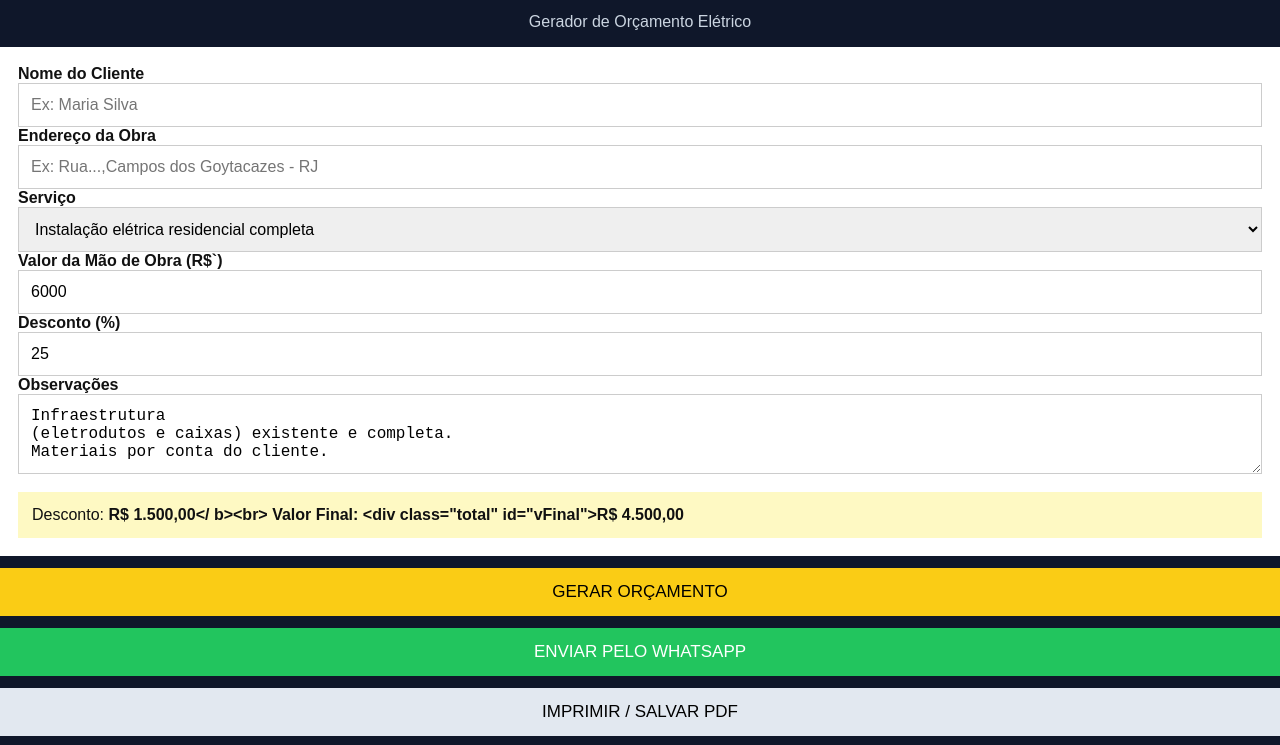
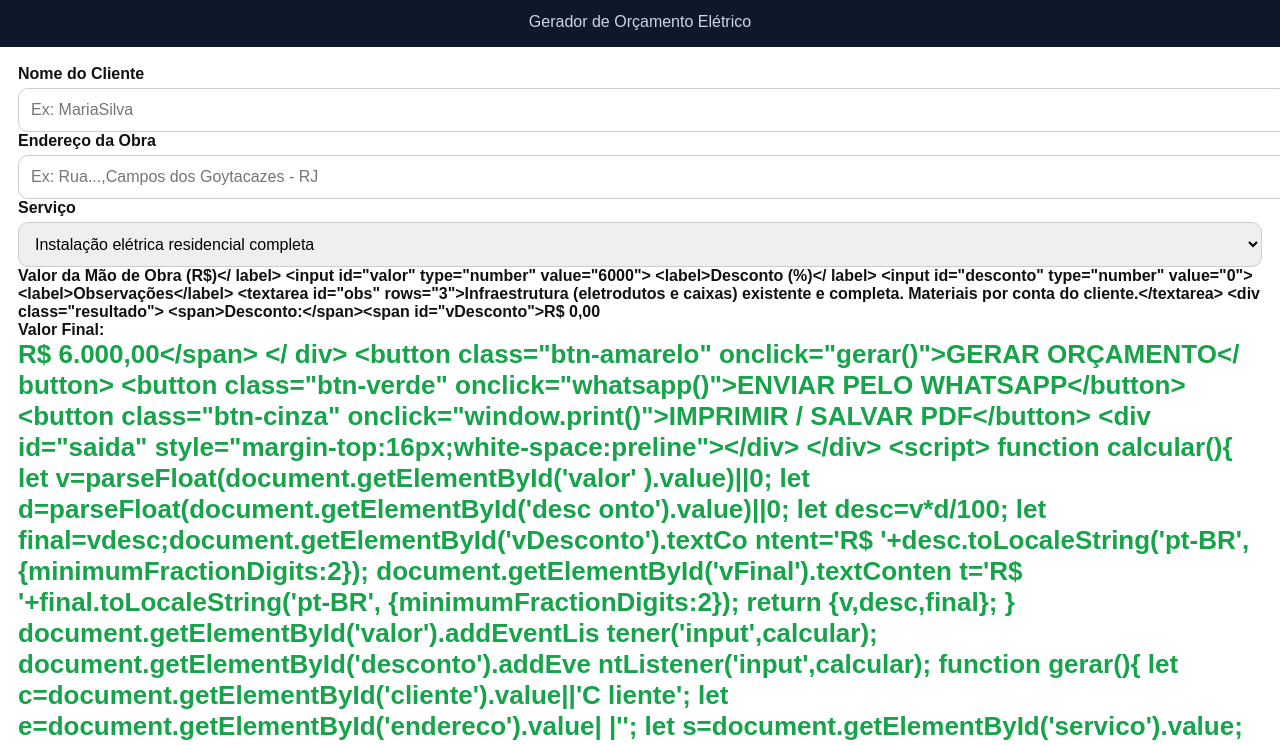
Before and after one commit to andersonsilva199154-maker/ELETRO-INTELIGENCE, a plain HTML site: page index.html in a window 1280 px wide. Shown: the part 40-785 px from the top of the page. Drawn offline with Linux system fonts and the light colour scheme.

Commit message:
Update index.html

```diff
--- a/index.html
+++ b/index.html
@@ -2,32 +2,41 @@
 <html lang="pt-BR">
 <head>
 <meta charset="UTF-8">
-<meta name="viewport" content="width=devicewidth, initial-scale=1.0">
+<meta name="viewport"
+content="width=device-width, initialscale=1.0">
 <title>Eletro Inteligência - Orçamento</title>
 <style>
-body{font-family:Arial,sansserif;background:#0f172a;color:#fff;margin:0;pad
-ding:16px}
+body{font-family:Arial,sansserif;background:#0f172a;color:#fff;margin:0;p
+1.
+2.
+3.
+4.
+5.
+6.
+7.adding:16px}
 .card{background:#fff;color:#111;borderradius:16px;padding:18px;maxwidth:520px;margin:auto}
 h1{color:#facc15;text-align:center;margin:0}
 p.sub{text-align:center;color:#cbd5e1}
 label{font-weight:bold;display:block;margintop:12px}
-input,select,textarea{width:100%;padding:12px;b
-order-radius:10px;border:1px solid #ccc;margintop:5px;box-sizing:border-box;font-size:16px}
-button{width:100%;padding:14px;border:none;bor
-der-radius:12px;font-size:17px;fontweight:bold;margin-top:12px;cursor:pointer}
+input,select,textarea{width:100%;padding:12px;
+border-radius:10px;border:1px solid
+#ccc;margin-top:5px;box-sizing:borderbox;font-size:16px}
+button{width:100%;padding:14px;border:none;
+border-radius:12px;font-size:17px;fontweight:bold;margin-top:12px;cursor:pointer}
 .btn-amarelo{background:#facc15}
 .btn-verde{background:#22c55e;color:#fff}
 .btn-cinza{background:#e2e8f0}
-.resultado{background:#fef9c3;borderradius:12px;padding:14px;margin-top:14px}
-.total{font-size:26px;fontweight:bold;color:#16a34a}
+.resultado{background:#fef9c3;borderradius:12px;padding:14px;margin-top:14px}.total{font-size:26px;fontweight:bold;color:#16a34a;display:block}
 </style>
 </head>
 <body>
 <h1>Õ ELETRO INTELIGÊNCIA</h1>
-<p class="sub">Gerador de Orçamento Elétrico</
-p>
-<div class="card"><label>Nome do Cliente</label>
-<input id="cliente" placeholder="Ex: Maria Silva">
+<p class="sub">Gerador de Orçamento
+Elétrico</p>
+<div class="card">
+<label>Nome do Cliente</label>
+<input id="cliente" placeholder="Ex: Maria
+Silva">
 <label>Endereço da Obra</label>
 <input id="endereco" placeholder="Ex: Rua...,
 Campos dos Goytacazes - RJ">
@@ -35,83 +44,79 @@ Campos dos Goytacazes - RJ">
 <select id="servico">
 <option>Instalação elétrica residencial
 completa</option>
-<option>Instalação de padrão de entrada</
-option>
+<option>Instalação de padrão de entrada</option>
 <option>Montagem de QDC / Quadro de
 distribuição</option>
-<option>Passagem de cabos / fiação</option>
-<option>Instalação de tomadas e interruptores</
+<option>Passagem de cabos / fiação</
 option>
+<option>Instalação de tomadas e
+interruptores</option>
 <option>Outro serviço</option>
-</select><label>Valor da Mão de Obra (R$`)</label>
-<input id="valor" type="number" value="6000"
-oninput="calcular()">
-<label>Desconto (%)</label>
-<input id="desconto" type="number" value="25"
-oninput="calcular()">
-<label>Observações</label>
-<textarea id="obs" rows="3">Infraestrutura
-(eletrodutos e caixas) existente e completa.
-Materiais por conta do cliente.</textarea>
-<div class="resultado">
-Desconto: <b id="vDesconto">R$ 1.500,00&lt;/
-b&gt;&lt;br&gt; Valor Final: &lt;div class="total"
-id="vFinal"&gt;R$ 4.500,00</div>
-</div><button class="btn-amarelo"
-onclick="gerar()">GERAR ORÇAMENTO</button>
-<button class="btn-verde"
-onclick="whatsapp()">ENVIAR PELO
-WHATSAPP</button>
-<button class="btn-cinza"
-onclick="window.print()">IMPRIMIR / SALVAR
-PDF</button>
-<div id="saida" style="margin-top:16px;whitespace:pre-line"></div>
-</div>
-<script>
-function calcular(){
-let
-v=parseFloat(document.getElementById('valor').v
-alue)||0;
-let
-d=parseFloat(document.getElementById('desconto').value)||0;
-let desc=v*d/100;
-let final=v-desc;
-document.getElementById('vDesconto').innerText
-='R$ '+desc.toLocaleString('pt-BR',
+</select>
+<label>Valor da Mão de Obra (R$)&lt;/
+label&gt; &lt;input id="valor" type="number"
+value="6000"&gt; &lt;label&gt;Desconto (%)&lt;/
+label&gt; &lt;input id="desconto"
+type="number" value="0"&gt;
+&lt;label&gt;Observações&lt;/label&gt;
+&lt;textarea id="obs"
+rows="3"&gt;Infraestrutura (eletrodutos e
+caixas) existente e completa. Materiais por
+conta do cliente.&lt;/textarea&gt; &lt;div
+class="resultado"&gt; &lt;span&gt;Desconto:&lt;/span&gt;&lt;span id="vDesconto"&gt;R$
+0,00</span><br>
+<span>Valor Final: </span><span class="total"
+id="vFinal">R$ 6.000,00&lt;/span&gt; &lt;/
+div&gt; &lt;button class="btn-amarelo"
+onclick="gerar()"&gt;GERAR ORÇAMENTO&lt;/
+button&gt; &lt;button class="btn-verde"
+onclick="whatsapp()"&gt;ENVIAR PELO
+WHATSAPP&lt;/button&gt; &lt;button
+class="btn-cinza"
+onclick="window.print()"&gt;IMPRIMIR /
+SALVAR PDF&lt;/button&gt; &lt;div id="saida"
+style="margin-top:16px;white-space:preline"&gt;&lt;/div&gt; &lt;/div&gt; &lt;script&gt;
+function calcular(){ let
+v=parseFloat(document.getElementById('valor'
+).value)||0; let
+d=parseFloat(document.getElementById('desc
+onto').value)||0; let desc=v*d/100; let final=vdesc;document.getElementById('vDesconto').textCo
+ntent='R$ '+desc.toLocaleString('pt-BR',
 {minimumFractionDigits:2});
-document.getElementById('vFinal').innerText='R$
-'+final.toLocaleString('pt-BR',
-{minimumFractionDigits:2});
-return {v,desc,final};
-}
-function gerar(){
-let
-c=document.getElementById('cliente').value||'Clie
-nte';
-let
-e=document.getElementById('endereco').value||'';
-let s=document.getElementById('servico').value;
+document.getElementById('vFinal').textConten
+t='R$ '+final.toLocaleString('pt-BR',
+{minimumFractionDigits:2}); return
+{v,desc,final}; }
+document.getElementById('valor').addEventLis
+tener('input',calcular);
+document.getElementById('desconto').addEve
+ntListener('input',calcular); function gerar(){ let
+c=document.getElementById('cliente').value||'C
+liente'; let
+e=document.getElementById('endereco').value|
+|''; let
+s=document.getElementById('servico').value;
 let o=document.getElementById('obs').value;
-let r=calcular();document.getElementById('saida').innerText=
-'ORÇAMENTO - ELETRO
-INTELIGÊNCIA\n\nCliente: '+c+'\nEndereço:
-'+e+'\nServiço: '+s+'\n\nValor mão de obra: R$
-'+r.v.toLocaleString('pt-BR',
+let r=calcular();
+document.getElementById('saida').innerText='
+ORÇAMENTO - ELETROINTELIGÊNCIA\n\nCliente: '+c+'\nEndereço:
+'+e+'\nServiço: '+s+'\n\nValor mão de obra:
+R$ '+r.v.toLocaleString('pt-BR',
 {minimumFractionDigits:2})+'\nDesconto: R$
 '+r.desc.toLocaleString('pt-BR',
 {minimumFractionDigits:2})+'\nVALOR FINAL:
-R`$ '+r.final.toLocaleString('pt-BR',
-{minimumFractionDigits:2})+'\n\nObservações:
-'+o;
+R$ '+r.final.toLocaleString('pt-BR',
+{minimumFractionDigits:2})
++'\n\nObservações: '+o;
 }
 function whatsapp(){
 gerar();
 let
-texto=encodeURIComponent(document.getElem
-entById('saida').innerText);
-window.open('https://wa.me/5522999999999?
-text='+texto,'_blank');
-}calcular();
-</script>
-</body>
-</html
+texto=encodeURIComponent(document.getEle
+mentById('saida').innerText);
+window.open('https://wa.me/
+5522999999999?text='+texto,'_blank');
+}
+calcular();
+</script></body>
+</html>
```
